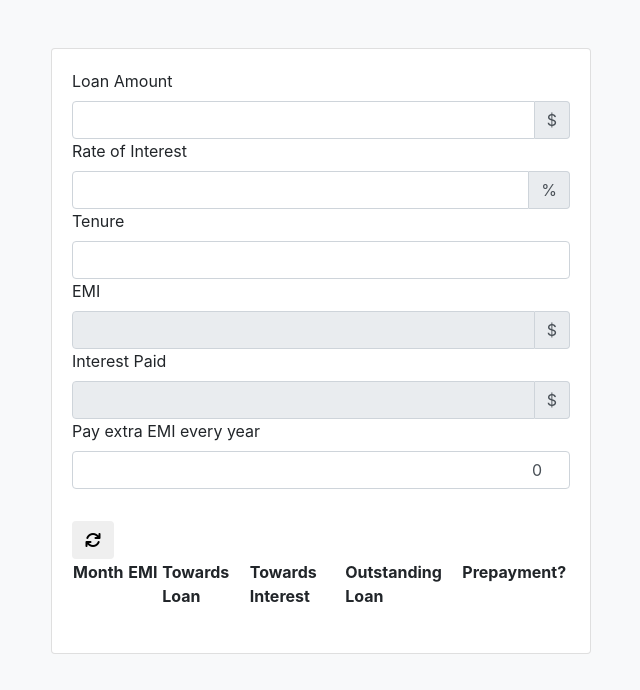
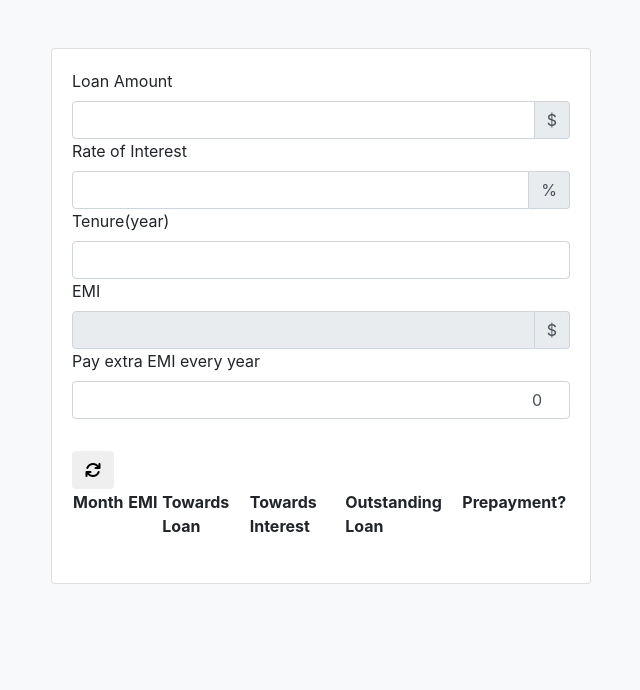
Before and after one commit to udaymanvar/fovcalc, a plain HTML site: page EMIPrepaymentCalculator.html in a window 1280 px wide. Shown: the whole page, without its empty margins (319-959 px from the left). Drawn offline with nearby package versions, Linux system fonts and the light colour scheme.

Commit message:
Add files via upload

```diff
--- a/EMIPrepaymentCalculator.html
+++ b/EMIPrepaymentCalculator.html
@@ -76,7 +76,7 @@
                             </div>
                         </div>
                         <div class="col-md-12">
-                            <label for="">Tenure</label>
+                            <label for="">Tenure(year)</label>
                             <div class="input-group">
                                 <input type="number" class="form-control" id="txtTenure"  />
                             </div>
@@ -86,13 +86,6 @@
                             <label for="">EMI</label>
                             <div class="input-group">
                                 <input type="number" class="form-control" id="txtEMI" readonly/>
-                                <span class="input-group-addon">$</span>
-                            </div>
-                        </div>
-                        <div class="col-md-12">
-                            <label for="">Interest Paid</label>
-                            <div class="input-group">
-                                <input type="number" class="form-control" id="txtInterestPaid" readonly/>
                                 <span class="input-group-addon">$</span>
                             </div>
                         </div>
@@ -248,7 +241,6 @@
         $("#txtLoanAmount").on('change', Calculation);
         $("#txtRateofInterest").on('change', Calculation);
         $("#txtTenure").on('change', Calculation);
-        $("#txtInterestPaid").on('change', Calculation);
         $("#txtextraEMI").on('change', Calculation);
 
     </script>
```
